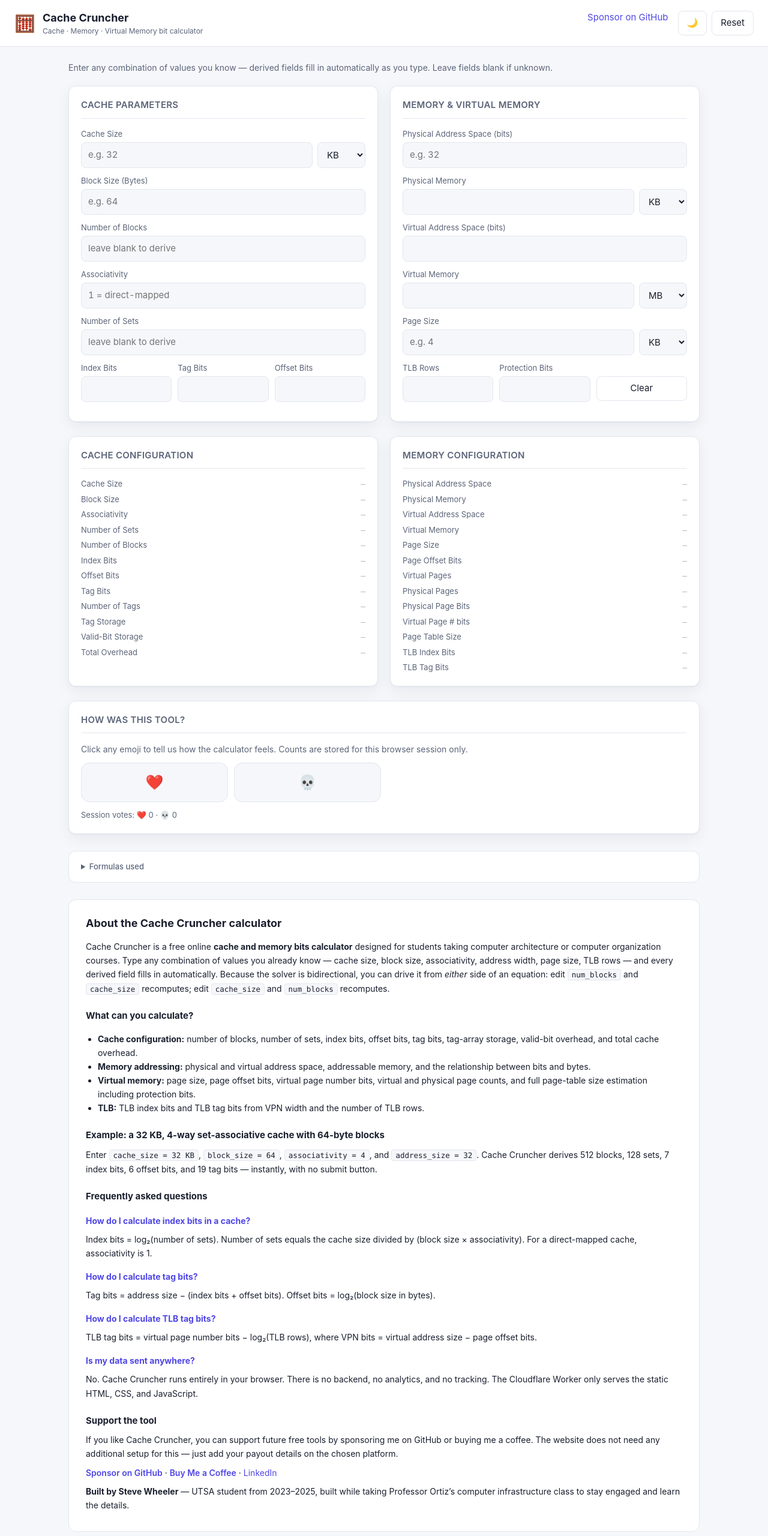
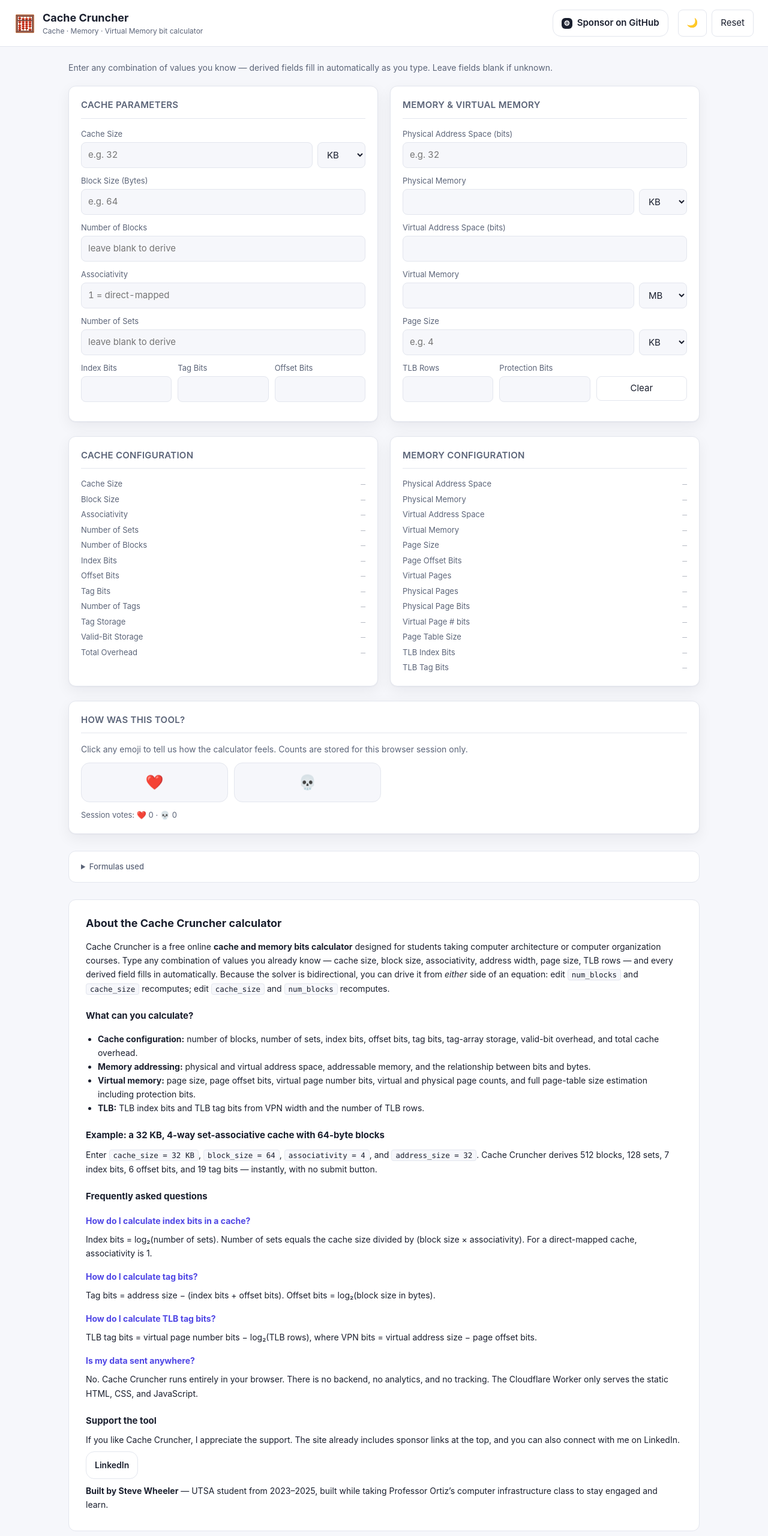
Before and after one commit to itswheeler/cachecruncher, a website: page public/index.html in a window 1280 px wide. Shown: the top 2560 px of the page at 60% size. Drawn offline with Linux system fonts and the light colour scheme.

Commit message:
Keep only LinkedIn button at bottom support section

```diff
--- a/public/index.html
+++ b/public/index.html
@@ -110,7 +110,10 @@
       </div>
     </div>
     <div class="actions">
-      <a class="sponsor-header-link" href="https://github.com/sponsors/itswheeler" target="_blank" rel="noopener">Sponsor on GitHub</a>
+      <a class="github-sponsor-btn" href="https://github.com/sponsors/itswheeler" target="_blank" rel="noopener">
+        <span class="github-icon" aria-hidden="true">⚙</span>
+        Sponsor on GitHub
+      </a>
       <div class="bmc-button-container">
         <script type="text/javascript" src="https://cdnjs.buymeacoffee.com/1.0.0/button.prod.min.js" data-name="bmc-button" data-slug="itswheeler" data-color="#FFDD00" data-emoji="" data-font="Cookie" data-text="Buy me a coffee" data-outline-color="#000000" data-font-color="#000000" data-coffee-color="#ffffff"></script>
       </div>
@@ -351,9 +354,9 @@
         static HTML, CSS, and JavaScript.</p>
 
       <h3>Support the tool</h3>
-      <p>If you like Cache Cruncher, you can support future free tools by sponsoring me on GitHub or buying me a coffee. The website does not need any additional setup for this — just add your payout details on the chosen platform.</p>
-      <p><a class="sponsor-link" href="https://github.com/sponsors/itswheeler" target="_blank" rel="noopener">Sponsor on GitHub</a> · <a class="sponsor-link" href="https://buymeacoffee.com/itswheeler" target="_blank" rel="noopener">Buy Me a Coffee</a> · <a href="https://www.linkedin.com/in/stevepwheeler" target="_blank" rel="noopener">LinkedIn</a></p>
-      <p><strong>Built by Steve Wheeler</strong> — UTSA student from 2023–2025, built while taking Professor Ortiz’s computer infrastructure class to stay engaged and learn the details.</p>
+      <p>If you like Cache Cruncher, I appreciate the support. The site already includes sponsor links at the top, and you can also connect with me on LinkedIn.</p>
+      <p><a class="linkedin-btn" href="https://www.linkedin.com/in/stevepwheeler" target="_blank" rel="noopener">LinkedIn</a></p>
+      <p><strong>Built by Steve Wheeler</strong> — UTSA student from 2023–2025, built while taking Professor Ortiz’s computer infrastructure class to stay engaged and learn.</p>
     </article>
   </main>
 
--- a/public/styles.css
+++ b/public/styles.css
@@ -76,6 +76,56 @@ button:hover { background: var(--accent-soft); border-color: var(--accent); }
 button:active { transform: translateY(1px); }
 button.ghost { background: transparent; }
 button.full { width: 100%; }
+
+.github-sponsor-btn {
+  display: inline-flex;
+  align-items: center;
+  gap: 8px;
+  padding: 10px 14px;
+  border-radius: 14px;
+  border: 1px solid var(--border);
+  background: var(--bg-elev);
+  color: var(--text);
+  font-weight: 600;
+  text-decoration: none;
+  transition: background .15s, border-color .15s, transform .05s;
+}
+
+.github-sponsor-btn:hover {
+  background: var(--accent-soft);
+  border-color: var(--accent);
+}
+
+.github-sponsor-btn .github-icon {
+  display: inline-flex;
+  width: 18px;
+  height: 18px;
+  align-items: center;
+  justify-content: center;
+  border-radius: 6px;
+  background: var(--text);
+  color: var(--bg-elev);
+  font-size: 12px;
+}
+
+.linkedin-btn {
+  display: inline-flex;
+  align-items: center;
+  justify-content: center;
+  padding: 10px 14px;
+  border-radius: 14px;
+  border: 1px solid var(--border);
+  background: var(--bg-elev);
+  color: var(--text);
+  font-weight: 600;
+  text-decoration: none;
+  transition: background .15s, border-color .15s, transform .05s;
+}
+
+.linkedin-btn:hover {
+  background: var(--accent-soft);
+  border-color: var(--accent);
+}
 
 .container {
   max-width: 1100px;
```
